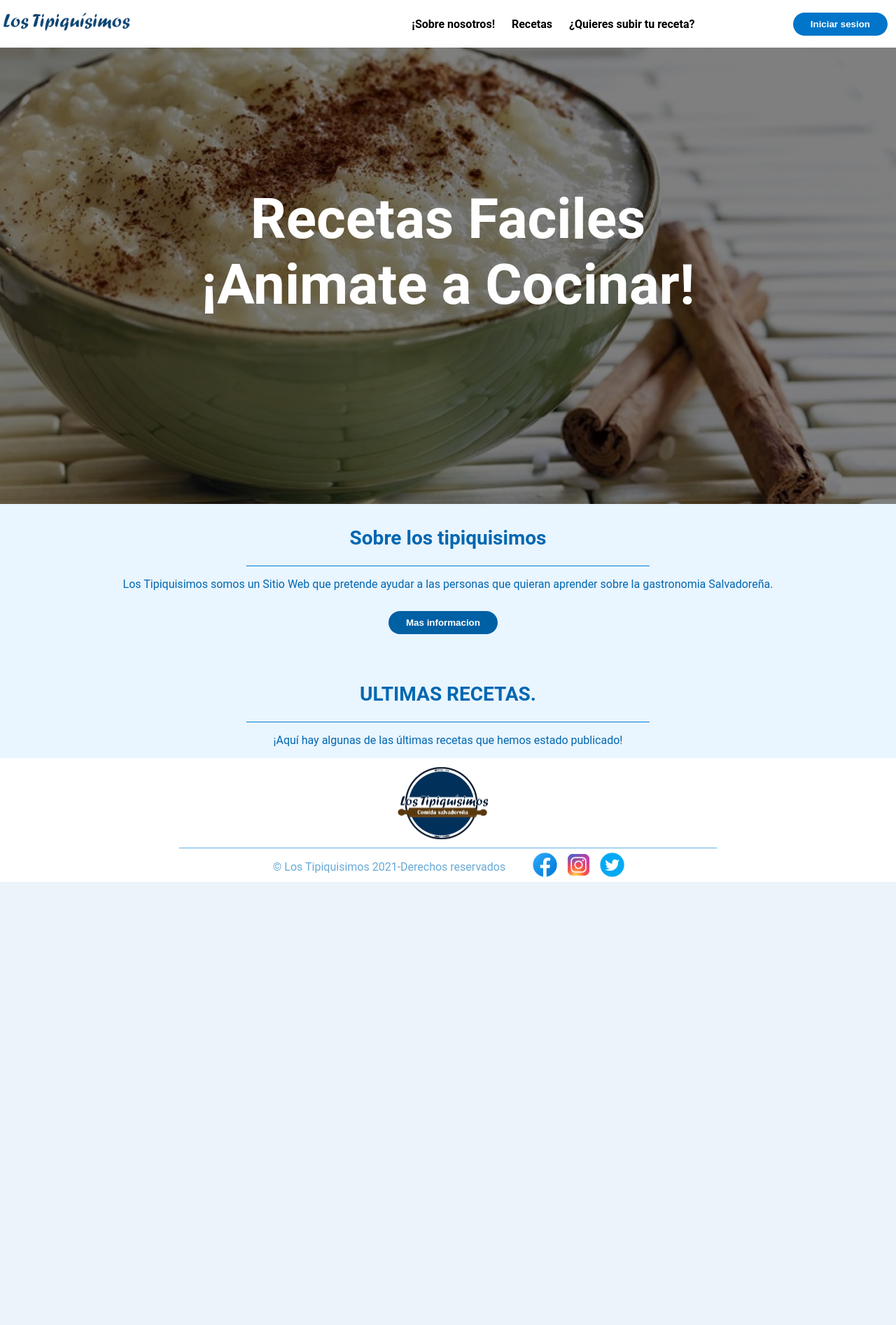
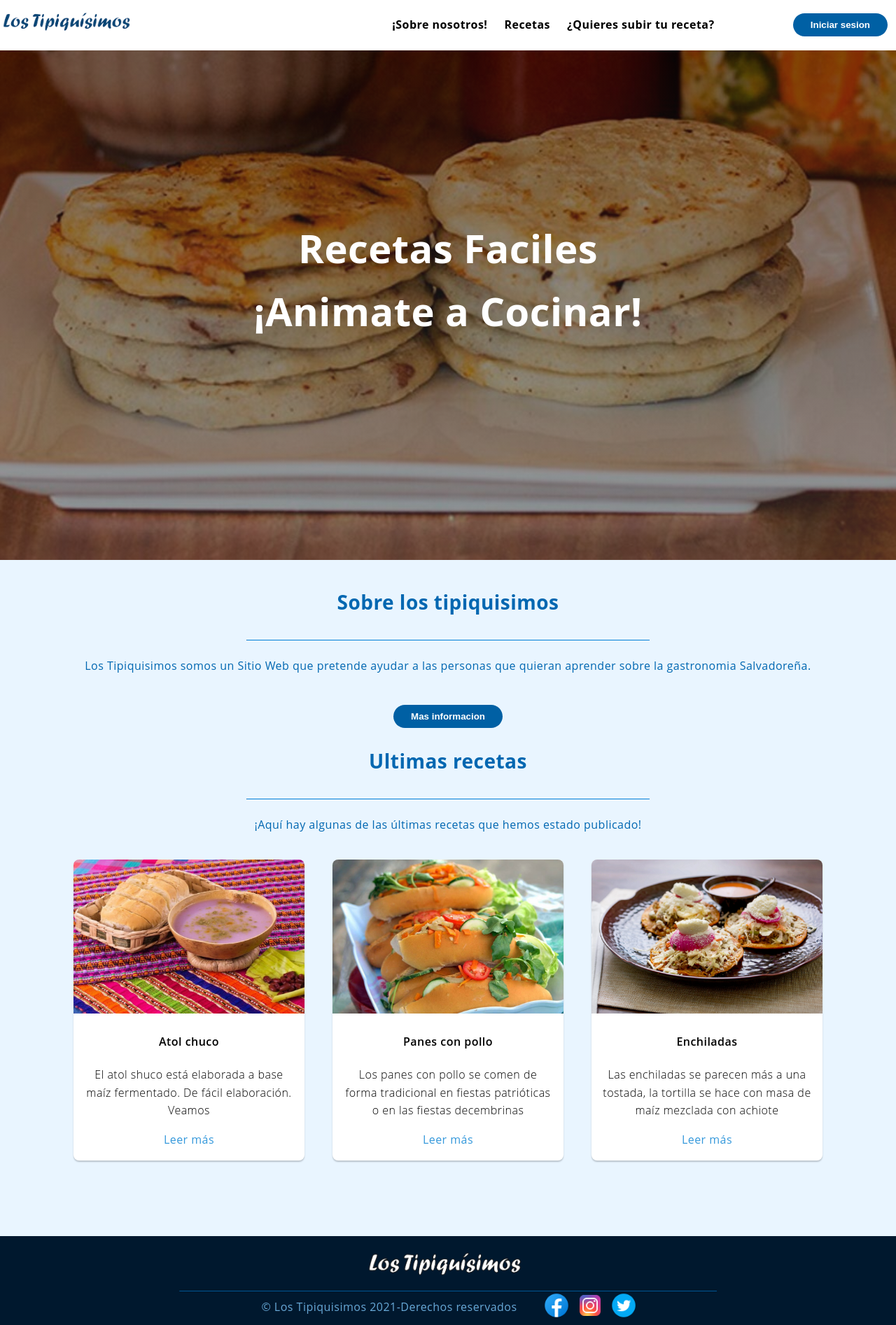
Before and after one commit to Snark007/Crea-J-LosTipiquisimos, a PHP site: page /Html/Index.html in a window 1280 px wide. Shown: the whole page at 70% size. Before the commit the page ends 1260 px from the top, so only its background shows below. Run offline with PHP 8.4, Linux system fonts and the light colour scheme.

Commit message:
cambios final

```diff
--- /dev/null
+++ b/Css/cuadros.css
@@ -0,0 +1,66 @@
+body{
+    font-family: sans-serif;
+    letter-spacing: 0.03em;
+    line-height: 1.6;
+    font-family: 'Open Sans', sans-serif;
+}
+
+.title{
+    text-align: center;
+    font-size: 40px;
+    color: #6a6a6a;
+    margin-top: 100px;
+    font-weight: 100;
+    font-family: 'Roboto', sans-serif;
+}
+
+
+.container2{
+    width: 100%;
+    max-width: 1200px;
+    height: 430px;
+    display: flex;
+    flex-wrap: wrap;
+    justify-content: center;
+    margin: auto;
+
+}
+
+.container2 .card{
+    width: 330px;
+    height: 430px;
+    border-radius: 8px;
+    box-shadow: 0 2px 2px rgba(0, 0, 0, 0.2);
+    overflow: hidden;
+    margin: 20px;
+    text-align: center;
+    transition: all 0.25s;
+    background-color: rgb(255, 255, 255);
+
+}
+
+.container2 .card:hover{
+    transform: translateY(-15px);
+    box-shadow: 0 12px 16px rgba(0, 0, 0, 0.2);
+}
+
+.container2 .card img{
+    width: 330px;
+    height: 220px;
+}
+
+
+.container2 .card h4{
+    font-weight: 600;
+}
+
+.container2 .card p{
+    padding: 0 1rem;
+    font-size: 16px;
+    font-weight: 300;
+}
+
+.container2 .card a {
+    font-weight: 500;
+    text-decoration: none;
+    color: #3498db;
--- a/Css/estructura.css
+++ b/Css/estructura.css
@@ -11,6 +11,7 @@ body {
     font-family: 'Roboto', sans-serif;
     margin: 0;
     background-color: rgb(233, 245, 255);
+    position: relative;
 }
 
 
@@ -36,7 +37,9 @@ li {
 /*menu*/
 header {
     background-color: rgb(255, 255, 255);
-
+    position: sticky;
+    top: 0;
+    z-index:9999999999999 ;
 }
 
 header .logo {
@@ -48,6 +51,7 @@ font-family:'Arial Narrow Bold', sans-serif;
     font-size: 1.6em;
     max-width: 40%;
     max-height: 40%
+
 }
 
 
@@ -56,6 +60,7 @@ header .container {
     display: flex;
     flex-direction: column;
     align-items: center;
+
 }
 
 header nav {
@@ -86,13 +91,14 @@ header a:hover {
     justify-content: center;
     text-align: center;
     flex-direction: column;
-    height: 90vh;
+    height: 100vh;
     background-image: linear-gradient(0deg,
-            rgba(0, 0, 0, 0.5),
-            rgba(0, 0, 0, 0.5)), url("../Img/arroz-slider.png");
+            rgba(62, 62, 62, 0.5),
+            rgba(0, 0, 0, 0.5)), url("../Img/pupusa-slider.png");
     background-repeat: no-repeat;
     background-size: cover;
     background-position: center center;
+
 }
 
 #hero h1 {
@@ -102,9 +108,11 @@ header a:hover {
 
 /*pie de pagina*/
 footer {
-    background-color: rgb(255, 255, 255);
+    background-color: rgb(0, 24, 46);
     font-size: 100%;
     padding-top:1%;
+    width: 100%;
+    margin-top: 10%;
 }
 
 footer p {
@@ -114,6 +122,7 @@ footer p {
 }
 
 footer .container {
+
     height: 40px;
     display: flex;
     justify-content: center;
@@ -139,7 +148,7 @@ footer .container {
     }
 
     #hero h1 {
-        font-size: 5em;
+        font-size: 3.5em;
     }
 
 
@@ -154,7 +163,7 @@ footer .container {
 button {
     color: rgb(255, 255, 255);
     padding: 9px 25px;
-    background-color: #0075c9;
+    background-color: #0060a4;
     border: none;
     border-radius: 20px;
     cursor: pointer;
@@ -184,9 +193,9 @@ button {
     text-align: center;
 }
 
-.contar #qer {
-    max-width: 12%;
-    max-height: 12%
+.contar #final {
+    max-width: 20%;
+    max-height: 20%
 
  }
  .contar .bar {
@@ -196,21 +205,27 @@ button {
      opacity: 0.6;
 }
 
-section .vajac .kut{
+section .basic{
+    display: flex;
+    flex-direction: column;
+    align-items: center;
+}
+
+section .basic .kut{
     color: #0067b1;
     font-size: 175%;
     text-align: center;
 
 }
 
-section .vajac .kut{
+section .basic .kut{
     color: #0067b1;
     font-size: 175%;
     text-align: center;
     margin-top: 1%;
 }
 
-section .vajac .ki{
+section .basic .ki{
     color: #0067b1;
     font-size: 175%;
     text-align: center;
@@ -218,7 +233,7 @@ section .vajac .ki{
 }
 
 
-section .vajac .tor{
+section .basic .tor{
     color: #0067b1;
     font-size: 100%;
     text-align: center;
@@ -230,7 +245,7 @@ section .lytin{
     border-top: 13px;
 }
 
-section .vajac .poy{
+section .basic .poy{
     color: rgb(255, 255, 255);
     background-color: #0060a4;
     border: none;
@@ -241,3 +256,31 @@ section .vajac .poy{
     top:50%;
     left:50%;
 }
+
+
+.sniner {
+  width: 100%;
+  display: flex;
+  justify-content: space-around;
+  flex-wrap: wrap;
+  padding: 50px 0;
+}
+.sniner h2{
+  width: 100%;
+  color: #999;
+  font-family: monospace;
+}
+.card{
+  width: 33.333333%;
+}
+section .let{
+    border-radius: 10%;
+    background-color: #0060a4;
+    color: rgb(255, 255, 255);
+    text-decoration: none;
+    text-align: center;
+    align-items: center;
+    border-radius: 20px;
+    cursor: pointer;
+    margin-bottom: 8%;
+}
--- a/Html/Index.html
+++ b/Html/Index.html
@@ -8,6 +8,7 @@
     <title>Tipiquisimos</title>
     <link rel="icon" href="../Img/lotipo.png">
     <link rel="stylesheet" href="../Css/estructura.css">
+    <link rel="stylesheet" href="../Css/cuadros.css">
 
 </head>
 
@@ -32,22 +33,48 @@
     <!--BASE-->
 
     <section>
-        <div class="vajac">
+        <div class="basic">
             <h2 class="kut">Sobre los tipiquisimos</h2>
             <hr class="lytin">
             <p class="tor">Los Tipiquisimos somos un Sitio Web que pretende ayudar a las personas que quieran aprender
                 sobre la
                 gastronomia Salvadoreña.</p><br>
-                <a href=""><button class="poy">Mas informacion </button></a>
-                <h2 class="ki">ULTIMAS RECETAS.</h2>
+            <a href=""><button class="let">Mas informacion</button></a>
+
+            <h2 class="kut">Ultimas recetas</h2>
             <hr class="lytin">
             <p class="tor">¡Aquí hay algunas de las últimas recetas que hemos estado publicado! </p>
         </div>
 
+        <div class="container2">
+
+            <div class="card">
+                <img src="../Img/chuco.png">
+                <h4>Atol chuco</h4>
+                <p>El atol shuco está elaborada a base maíz fermentado. De fácil elaboración. Veamos</p>
+                <a href="#">Leer más</a>
+            </div>
+
+            <div class="card">
+                <img src="../Img/pan-pollo-slider.png">
+                <h4>Panes con pollo</h4>
+                <p> Los panes con pollo se comen de forma tradicional en fiestas patrióticas o en las fiestas
+                    decembrinas</p>
+                <a href="#">Leer más</a>
+            </div>
+
+            <div class="card">
+                <img src="../Img/enchiladas-slider.png">
+                <h4>Enchiladas</h4>
+                <p>Las enchiladas se parecen más a una tostada, la tortilla se hace con masa de maíz mezclada con
+                    achiote</p>
+                <a href="#">Leer más</a>
+            </div><br><br>
+    </section>
     <!--PIE DE PAGINA-->
     <footer>
         <div class="contar">
-                <img id="qer" src="../Img/loguito.png" alt="">
+            <img id="final" src="../Img/letras.png" alt="">
             <hr class="bar">
         </div>
         <div class="container">
@@ -58,6 +85,7 @@
             <a href="#"><img src="../Img/twitter.png" alt="" class="am"></a><br>
         </div>
     </footer>
+
 </body>
 
 </html>
--- a/Html/iniciodesesion.html
+++ b/Html/iniciodesesion.html
@@ -4,6 +4,7 @@
 <head>
     <meta charset="UTF-8">
     <meta name="viewport" content="width=device-width, initial-scale=1.0">
+    <meta http-equiv="X-UA-Compatible" content="IE=edge">
     <title>Inicio-Crea J</title>
     <link rel="stylesheet" href="../Css/estiloinicio.css">
 </head>
```
Also changed, not shown: Img/letras.png (added), Img/pupusa-slider.png, Js/slider.js (deleted). Lines whose indentation alone changed are shown as unchanged.
